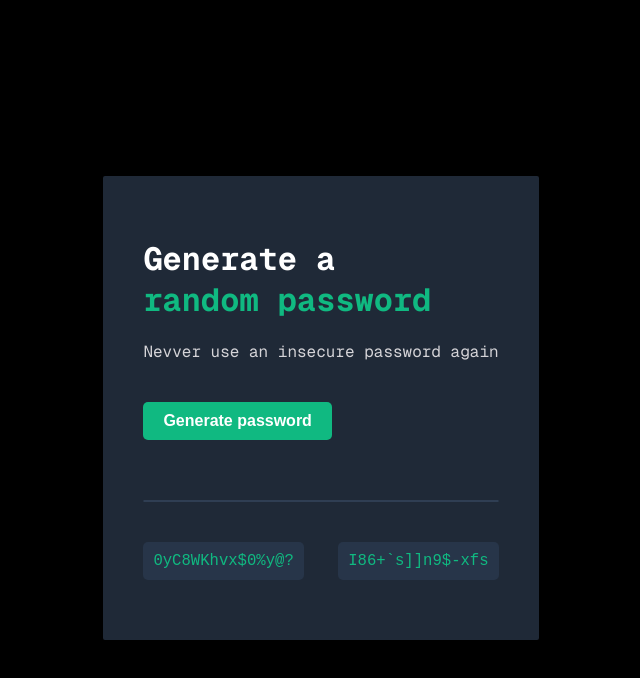
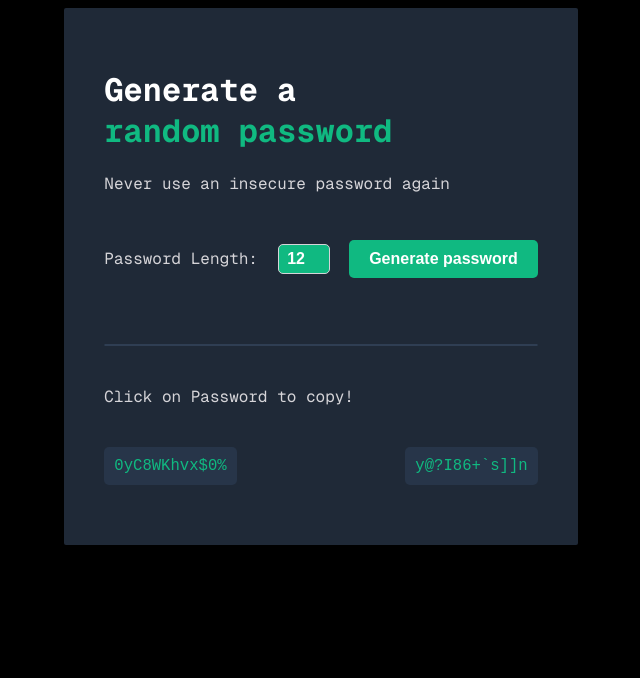
Before and after one commit to odai-dh/Password-Generator, a plain HTML site: page index.html in a window 1280 px wide. Both pictures are taken after a click on the button "Generate password". Shown: the whole page, without its empty margins (319-959 px from the left). Drawn offline with nearby package versions, Linux system fonts and the light colour scheme.

Commit message:
added some new future to the app

```diff
--- a/index.html
+++ b/index.html
@@ -12,12 +12,15 @@
 <body>
     <div class="wrapper">
         <h1>Generate a <br><span>random password</span> </h1>
-        <p>Nevver use an insecure password again</p>
+        <p>Never use an insecure password again</p>
+        <label for="password-length" class="label">Password Length:</label>
+        <input type="number" id="password-length" min="4" max="128" value="12" />
         <button id="btn" onclick="generatePasswords()">Generate password</button>
         <hr>
+        <p class="p">Click on Password to copy!</p>
         <div class="password">
-            <div class="password-box" id="password1"> *************** </div>
-            <div class="password-box" id="password2"> *************** </div>
+            <div id="password1" class="password-box" onclick="copyToClipboard('password1')">Generated Password 1</div>
+            <div id="password2" class="password-box" onclick="copyToClipboard('password2')">Generated Password 2</div>
         </div>
     </div>
 
--- a/script.js
+++ b/script.js
@@ -1,15 +1,47 @@
-const characters = ["A","B","C","D","E","F","G","H","I","J","K","L","M","N","O","P","Q","R","S","T","U","V","W","X","Y","Z","a","b","c","d","e","f","g","h","i","j","k","l","m","n","o","p","q","r","s","t","u","v","w","x","y","z", "0", "1", "2", "3", "4", "5", "6", "7", "8", "9","~","`","!","@","#","$","%","^","&","*","(",")","_","-","+","=","{","[","}","]",",","|",":",";","<",">",".","?",
+const characters = ["A","B","C","D","E","F","G","H","I","J","K","L","M","N","O","P","Q","R","S","T","U","V","W","X","Y","Z","a","b","c","d","e","f","g","h","i","j","k","l","m","n","o","p","q","r","s","t","u","v","w","x","y","z", "0", "1", "2", "3", "4", "5", "6", "7", "8", "9","~","`","!","@","#","$","%","^","&","*","(",")","_","-","+","=","{","[","}","]",",","|",":",";","<",">",".","?",
 "/"];
+
 function generatePasswords() {
-    document.getElementById("password1").textContent = generateRandomPassword();
-    document.getElementById("password2").textContent = generateRandomPassword();
-  }
+    // Get the length input from the user
+    const lengthInput = document.getElementById("password-length").value;
+    const passwordLength = parseInt(lengthInput) || 15; // Default to 15 if input is invalid
 
-  function generateRandomPassword() {
+    document.getElementById("password1").textContent = generateRandomPassword(passwordLength);
+    document.getElementById("password2").textContent = generateRandomPassword(passwordLength);
+}
+
+function generateRandomPassword(length) {
     let password = "";
-    for (let i = 0; i < 15; i++) {
-      const randomIndex = Math.floor(Math.random() * characters.length);
-      password += characters[randomIndex];
+    for (let i = 0; i < length; i++) {
+        const randomIndex = Math.floor(Math.random() * characters.length);
+        password += characters[randomIndex];
     }
     return password;
 }
+function copyToClipboard(passwordId) {
+  // Get the password text
+  const passwordText = document.getElementById(passwordId).textContent;
+
+  // Use the Clipboard API to copy the text
+  navigator.clipboard.writeText(passwordText).then(() => {
+      // Show a "Copied" message
+      const passwordBox = document.getElementById(passwordId);
+      const message = document.createElement("span");
+      message.className = "copied-message"; // Assign CSS class
+
+      message.textContent = "Copied!";
+      passwordBox.appendChild(message);
+
+      // Make the message visible
+      setTimeout(() => {
+          message.style.opacity = "1"; // Keep this to control animation
+      }, 10);
+
+      // Remove the message after 2 seconds
+      setTimeout(() => {
+          message.remove();
+      }, 2000);
+  }).catch(err => {
+      console.error("Failed to copy password: ", err);
+  });
+}
--- a/style.css
+++ b/style.css
@@ -18,12 +18,12 @@ body{
     display: flex;
     justify-content: center;
     align-items: center;
-
+    height: auto;
 }
 h1{
     color: var(--text-h1);
 }
-p{
+p, .p {
     color: var(--text-p);
     margin-bottom: 40px;
 }
@@ -65,4 +65,33 @@ button:hover {
     font-size: 1.2em;
     color: var(--green);
     margin-bottom: 20px;
-  }
+}
+
+.copied-message {
+    color: green;
+    font-size: 0.9rem;
+    margin-left: 10px;
+    opacity: 0;
+    transition: opacity 0.5s;
+}
+.label{
+    color: var(--text-p);
+
+}
+input[type="number"] {
+    width: 40px;
+    padding: 5px;
+    font-size: var(--fs);
+    background-color: var(--green);
+    color: var(--text-h1);
+    font-weight: 600;
+    margin: 10px 10px;
+    border: 1px solid var(--text-p);
+    border-radius: 5px;
+    text-align: center;
+}
+
+input[type="number"]:focus {
+    outline: none;
+    border-color: #20dfae;
+}
```
Also changed, not shown: img/Screenshot 2024-11-25 at 21.30.57.png (added), 1 other file.
